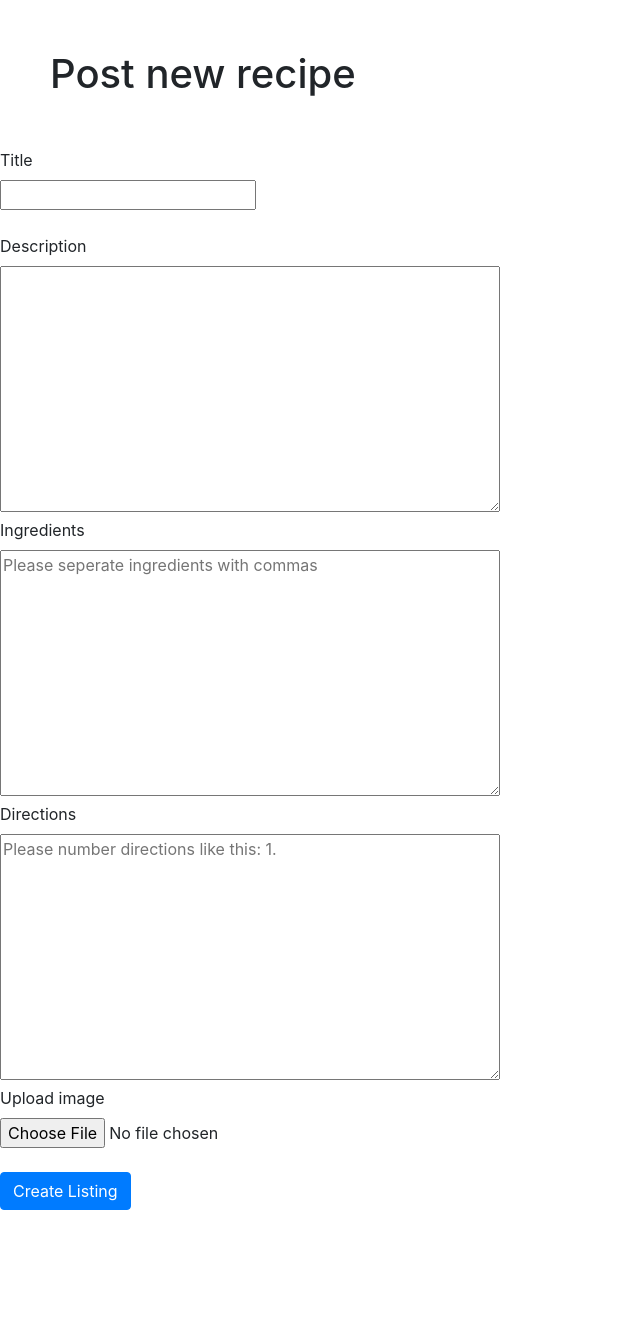
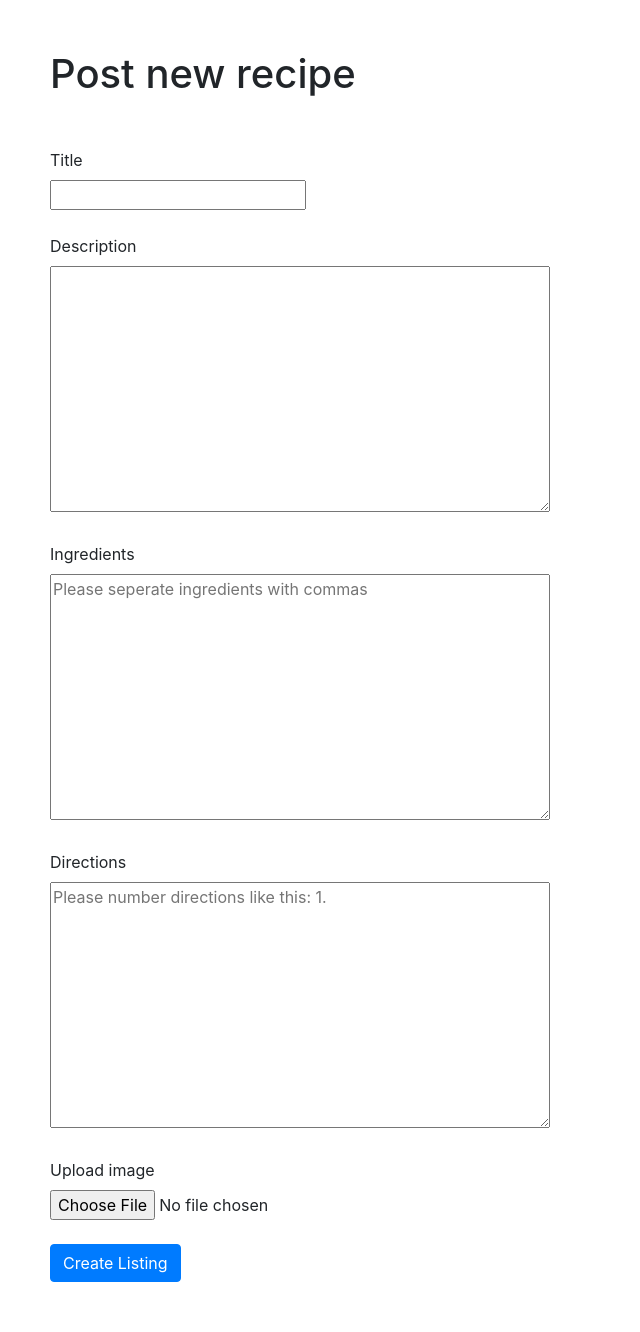
Before and after one commit to omarinio/RecipeWebsite, a Django app: page /create in a window 1280 px wide. Shown: the part 56-1388 px from the top of the page, without its empty margins (0-640 px from the left). Before the commit the page ends 1266 px from the top, so only its background shows below. Run offline with Django 3.2, Linux system fonts and the light colour scheme; a user stored in the database is signed in; parts of the project's set-up code (start-up, migrations or seed data) failed here and were passed over; some libraries are stand-ins or nearby versions.

Commit message:
added margins and line breaks

```diff
--- a/recipe/main/static/main/styles.css
+++ b/recipe/main/static/main/styles.css
@@ -42,6 +42,6 @@ input, label {
     display: block;
 }
 
-.create-form {
+#create-form {
     margin: 50px;
 }
--- a/recipe/main/templates/main/create.html
+++ b/recipe/main/templates/main/create.html
@@ -18,14 +18,17 @@
                 <label id="title-tag">Description</label>
                 {{ form.recipe_description }}
             </div>
+            <br>
             <div>
                 <label id="title-tag">Ingredients</label>
                 {{ form.recipe_ingredients }}
             </div>
+            <br>
             <div>
                 <label id="title-tag">Directions</label>
                 {{ form.recipe_directions }}
             </div>
+            <br>
             <div>
                 <label id="title-tag">Upload image</label>
                 {{ form.recipe_img }}
```
